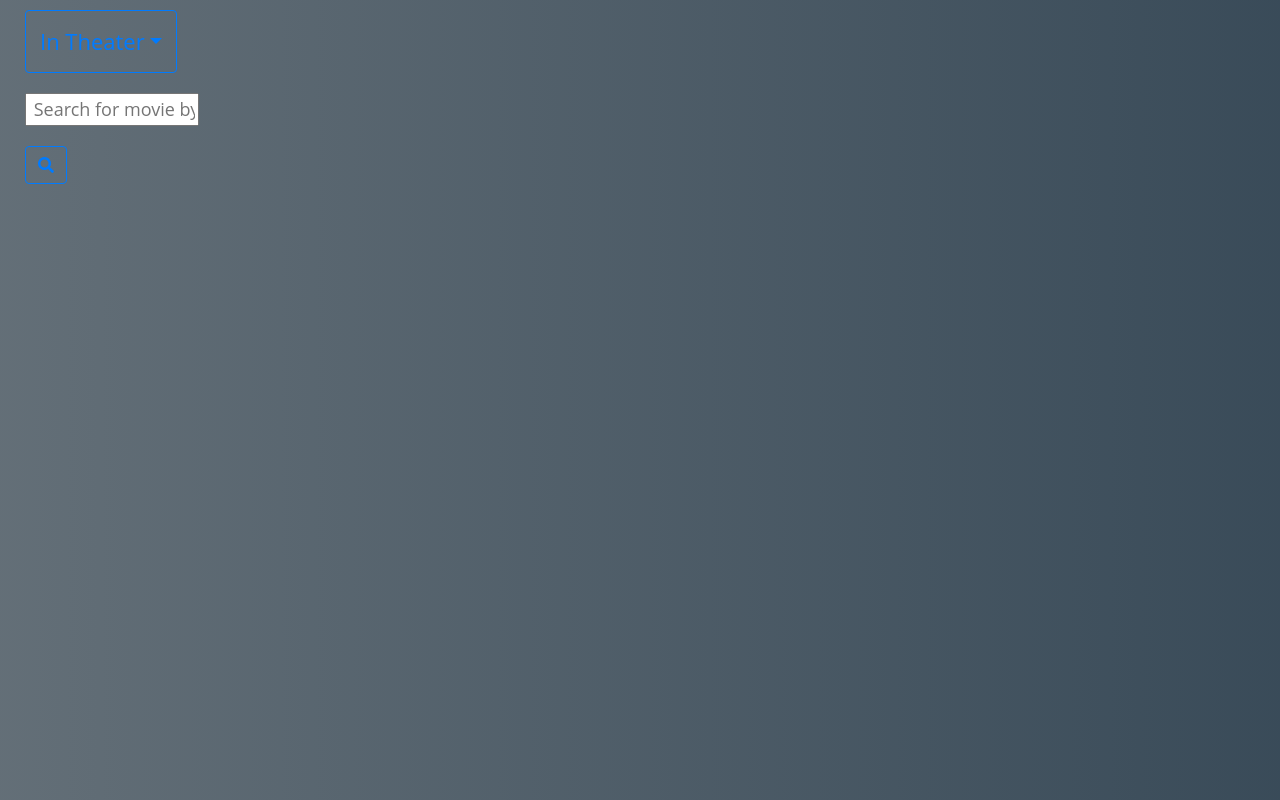
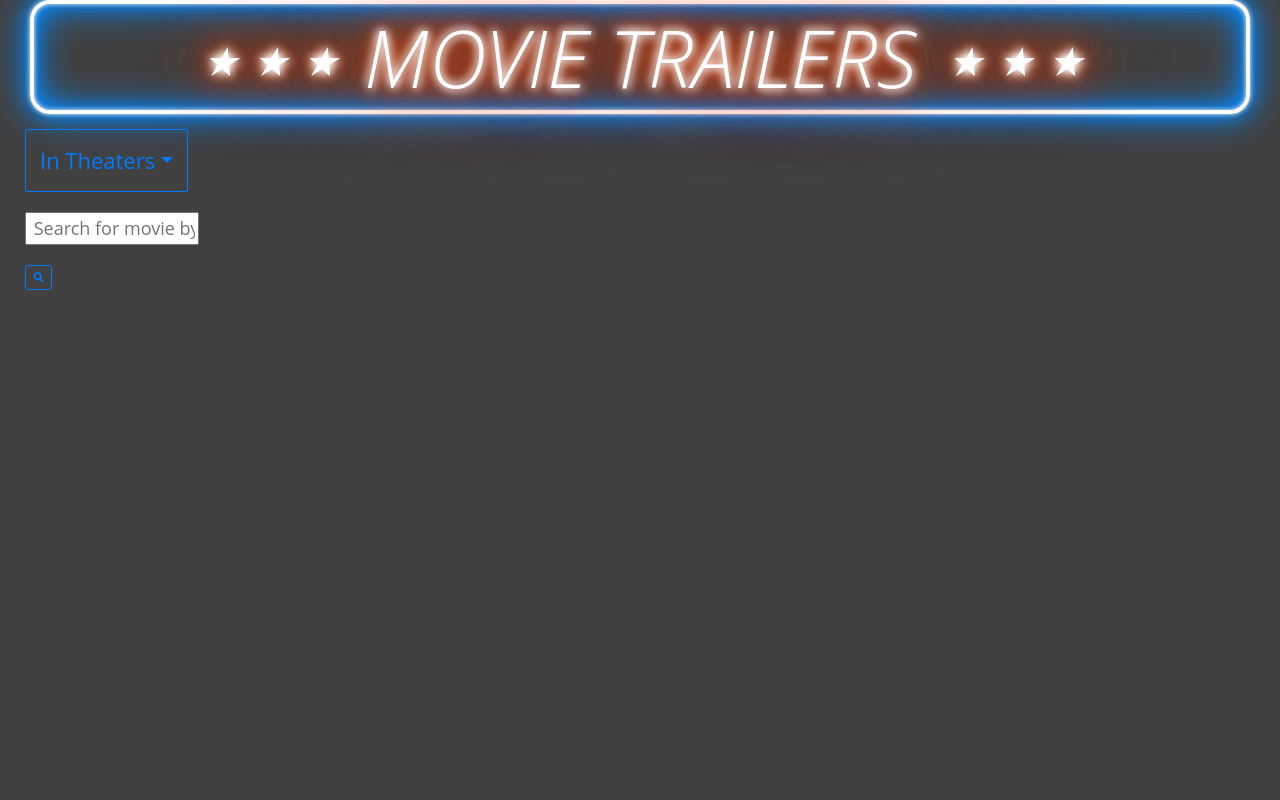
Before and after one commit to Shuchuan35/JQDB, a plain HTML site: page index.html in a window 1280 px wide. Drawn offline with nearby package versions, Linux system fonts and the light colour scheme.

Commit message:
add header

```diff
--- a/index.html
+++ b/index.html
@@ -13,12 +13,13 @@
 </head>
 
 <body>
+    <h6>⋆⋆⋆ Movie Trailers ⋆⋆⋆</h6>
     <div class="container-fluid">
         <div class="row">
             <div class="col-2">
 
                 <div class="dropdown">
-                    <button class="dropbtn btn btn-secondary dropdown-toggle">In Theater</button>
+                    <button class="dropbtn btn btn-secondary dropdown-toggle">In Theaters</button>
                     <div class="dropdown-content">
                         <a class="dropdown-item" href="#popular" action='popular'>Popular</a>
                         <a class="dropdown-item" href="#now-playing" action='now_playing'>Now Playing</a>
--- a/style.css
+++ b/style.css
@@ -1,5 +1,5 @@
 body {
-    background-image: linear-gradient(to right, #d7d2cc 0%, #304352 100%);
+  /*  background-image: linear-gradient(to right, #d7d2cc 0%, #304352 100%);    */ background-color: #414141;
     background-size: 400% 400%;
     animation: BackgroundGradient 15s ease infinite;
 }
@@ -51,6 +51,7 @@ input {
     padding: 14px;
     font-size: 22px;
     border-color: #007bff;
+    border-radius: 2px;
   }
 
   .dropdown {
@@ -252,8 +253,86 @@ body{
 
 #brief {
     color: #ffffff;
+    width: 74%;
+    font-size: 18px;
 }
 
 h5 {
-    font-size: 20px;
+    font-size: 30px;
 }
+
+#brief > p {
+    margin-left: 0px;
+}
+
+
+
+
+@import url(https://fonts.googleapis.com/css?family=Exo+2:200i);
+
+:root {
+  /* Base font size */
+  font-size: 10px;
+
+  /* Set neon color */
+  --neon-text-color: #f40;
+  --neon-border-color: #08f;
+}
+
+h6 {
+  font-size: 80px;
+  font-weight: 200;
+  font-style: italic;
+  color: #fff;
+  padding: 5px 10px;
+  border: 0.4rem solid #fff;
+  border-radius: 2rem;
+  text-transform: uppercase;
+  animation: flicker 1.5s infinite alternate;
+  text-align: center;
+  margin-left: 30px;
+  margin-right: 30px;
+}
+
+h6::-moz-selection {
+  background-color: var(--neon-border-color);
+  color: var(--neon-text-color);
+}
+
+h6::selection {
+  background-color: var(--neon-border-color);
+  color: var(--neon-text-color);
+}
+
+h6:focus {
+  outline: none;
+}
+
+/* Animate neon flicker */
+@keyframes flicker {
+
+    0%, 19%, 21%, 23%, 25%, 54%, 56%, 100% {
+
+        text-shadow:
+            -0.2rem -0.2rem 1rem #fff,
+            0.2rem 0.2rem 1rem #fff,
+            0 0 2rem var(--neon-text-color),
+            0 0 4rem var(--neon-text-color),
+            0 0 6rem var(--neon-text-color),
+            0 0 8rem var(--neon-text-color),
+            0 0 10rem var(--neon-text-color);
+
+        box-shadow:
+            0 0 .5rem #fff,
+            inset 0 0 .5rem #fff,
+            0 0 2rem var(--neon-border-color),
+            inset 0 0 2rem var(--neon-border-color),
+            0 0 4rem var(--neon-border-color),
+            inset 0 0 4rem var(--neon-border-color);
+    }
+
+    20%, 24%, 55% {
+        text-shadow: none;
+        box-shadow: none;
+    }
+}
```
